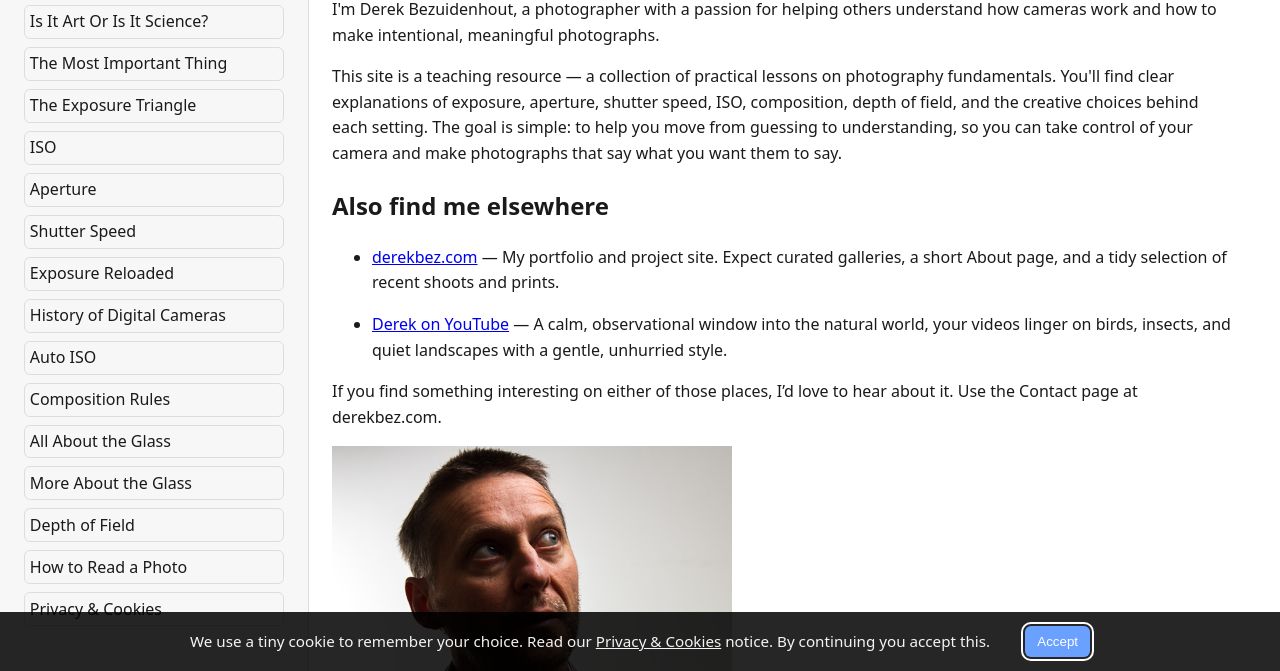
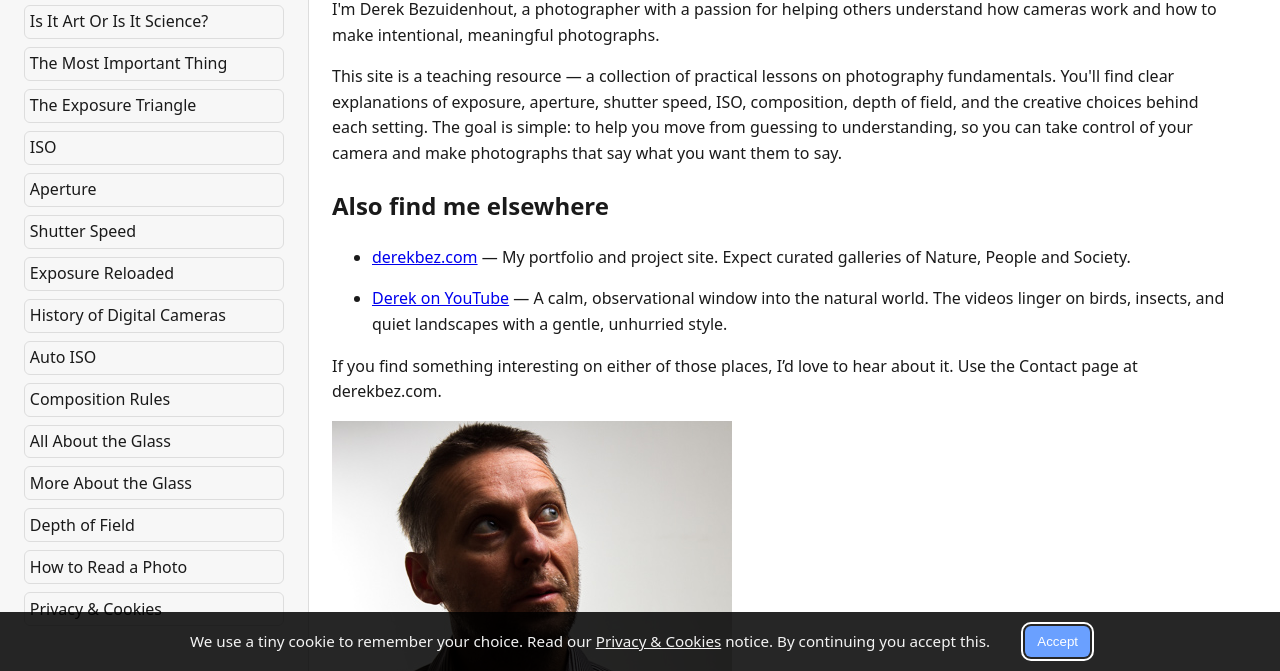
Before and after one commit to derekbez/photography-basic-site, an Eleventy site: page content/index.md in a window 1280 px wide. Shown: the part 129-800 px from the top of the page. Built offline with nearby package versions, Linux system fonts and the light colour scheme; Eleventy itself is replaced by a stand-in of ours; files that its build step writes are made by us from their sources.

Commit message:
Update portfolio and YouTube descriptions for clarity and consistency

```diff
--- a/content/index.md
+++ b/content/index.md
@@ -15,9 +15,9 @@ This site is a teaching resource — a collection of practical lessons on photog
 
 ## Also find me elsewhere
 
-- [derekbez.com](https://derekbez.com) — My portfolio and project site. Expect curated galleries, a short About page, and a tidy selection of recent shoots and prints.
+- [derekbez.com](https://derekbez.com) — My portfolio and project site. Expect curated galleries of Nature, People and Society.
 
-- [Derek on YouTube](https://www.youtube.com/@DerekBezuidenhout) — A calm, observational window into the natural world, your videos linger on birds, insects, and quiet landscapes with a gentle, unhurried style.
+- [Derek on YouTube](https://www.youtube.com/@DerekBezuidenhout) — A calm, observational window into the natural world. The videos linger on birds, insects, and quiet landscapes with a gentle, unhurried style.
 
 If you find something interesting on either of those places, I’d love to hear about it.  Use the Contact page at derekbez.com.
 
```
